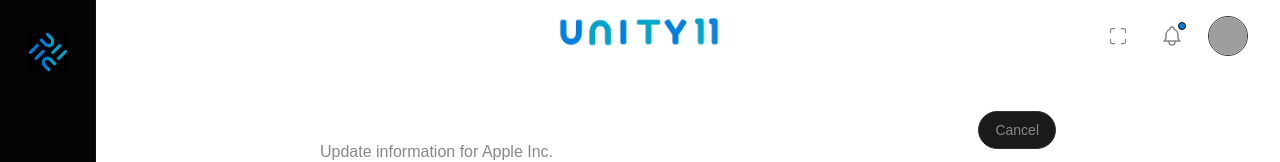
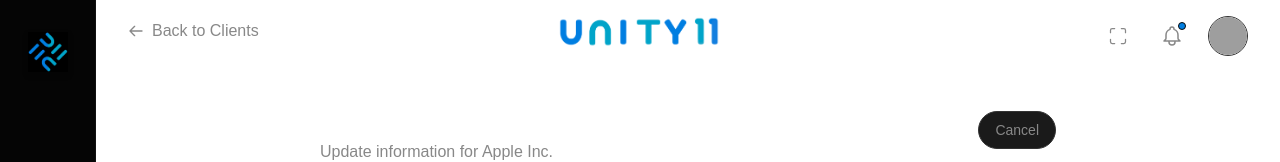
Before and after one commit to UNITY-11/unity11, a Next.js app in the folder apps/admin/: page /clients/1/edit in a window 1280 px wide. Shown: the top 162 px of the page. Built offline with nearby package versions, Linux system fonts and the light colour scheme; grey boxes are pictures that could not be loaded.

Commit message:
feat(layout): update header component

```diff
--- a/apps/admin/src/components/layout/Header.tsx
+++ b/apps/admin/src/components/layout/Header.tsx
@@ -1,9 +1,12 @@
 "use client";
 
 import { useState, useEffect } from "react";
+import { usePathname } from "next/navigation";
+import Link from "next/link";
 
 export function Header() {
   const [isFullscreen, setIsFullscreen] = useState(false);
+  const pathname = usePathname();
 
   useEffect(() => {
     const handleFullscreenChange = () => {
@@ -25,9 +28,39 @@ export function Header() {
     }
   };
 
+  const pathParts = pathname.split('/').filter(Boolean);
+  const isSubPage = pathParts.length > 1;
+
+  let backLabel = "Back";
+  let backHref = "";
+
+  if (isSubPage) {
+    const sectionName = pathParts[0];
+    if (sectionName === 'clients') {
+      backLabel = "Back to Clients";
+      backHref = "/clients";
+    } else if (sectionName === 'projects') {
+      backLabel = "Back to Projects";
+      backHref = "/projects";
+    } else if (sectionName === 'blogs') {
+      backLabel = "Back to Blogs";
+      backHref = "/blogs";
+    } else {
+      backLabel = "Back";
+      backHref = "/" + pathParts.slice(0, pathParts.length - 1).join("/");
+    }
+  }
+
   return (
     <header className="h-16 flex items-center justify-between px-8 bg-transparent shrink-0 relative">
-      <div className="flex-1"></div>
+      <div className="flex-1">
+        {isSubPage && (
+          <Link href={backHref} className="inline-flex items-center gap-2 text-[#888888] hover:text-white transition-colors w-fit">
+            <svg className="w-4 h-4" fill="none" stroke="currentColor" viewBox="0 0 24 24"><path strokeLinecap="round" strokeLinejoin="round" strokeWidth={2} d="M10 19l-7-7m0 0l7-7m-7 7h18" /></svg>
+            {backLabel}
+          </Link>
+        )}
+      </div>
 
       {/* Screen-Centered Logo */}
       <div className="fixed left-1/2 top-0 h-16 flex items-center -translate-x-1/2 pointer-events-none z-50">
```
